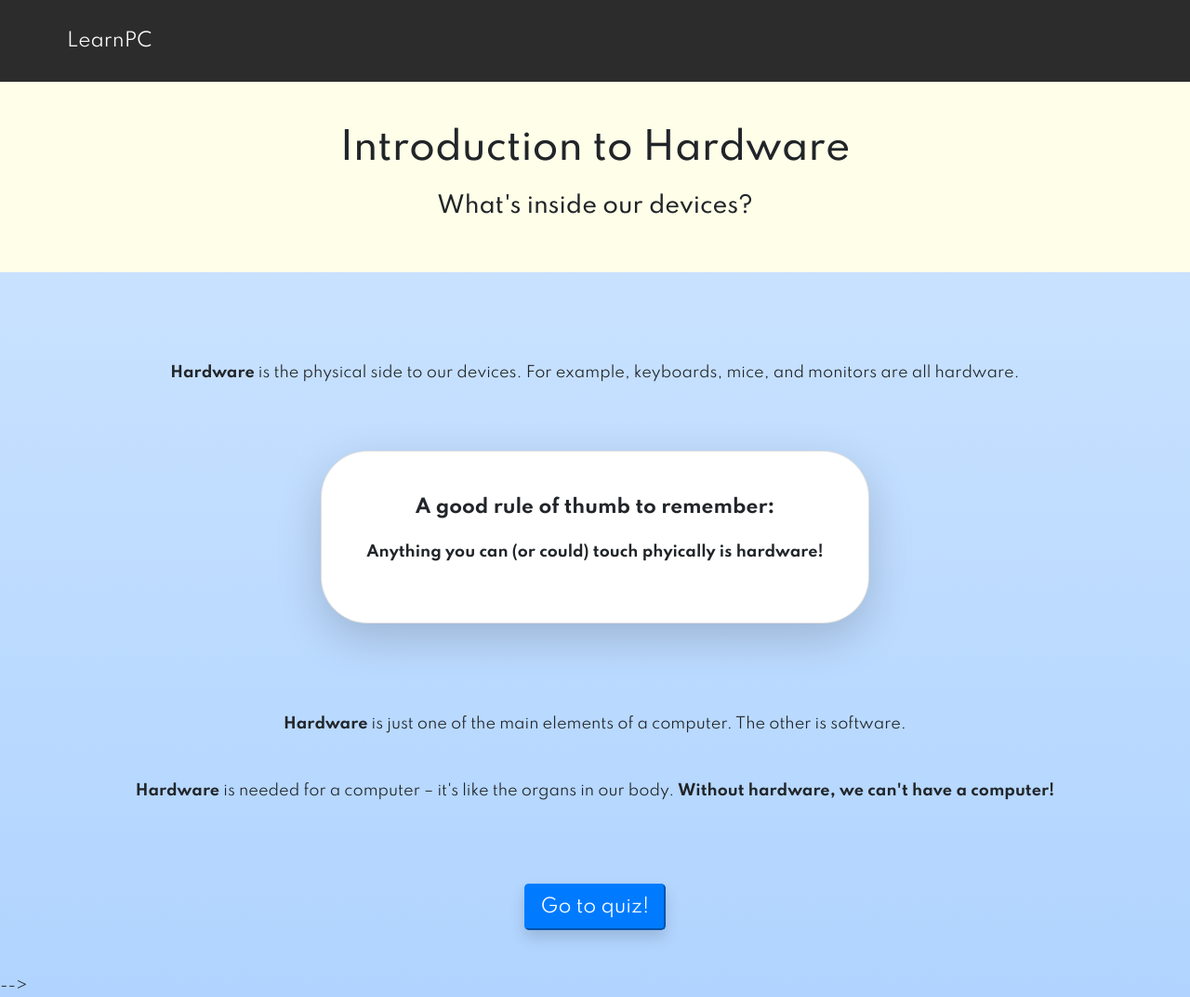
After one commit to krishnarao22/LearnPC, a Flask app: page /hardware_intro in a window 1280 px wide. The commit adds this page. Shown: the whole page at 93% size. Run offline with Flask 2, Linux system fonts and the light colour scheme; data comes from the database, SQL or seed files in the repository; both versions use the stored data as it was after the commit; some libraries are stand-ins or nearby versions.

Commit message:
Done with hardware intro page – move to other pages

```diff
--- a/application.py
+++ b/application.py
@@ -99,3 +99,8 @@ def login():
 def homeLoggedIn():
     updateViews()
     return render_template("homeLoggedIn.html", hardwareTopicsList = hardwareTopicsList, hardwareLinks = hardwareLinks)
+
+@app.route('/hardware_intro', methods=["GET", "POST"])
+def hardwareIntro():
+    updateViews()
+    return render_template("hardware_intro.html")
--- a/static/css/general.css
+++ b/static/css/general.css
@@ -1,4 +1,8 @@
 @import url('https://fonts.googleapis.com/css2?family=Spartan:wght@300;400;500;600;700;800&display=swap');
+
+html{
+    background-image: linear-gradient(#cfe5ff, #b0d4ff)
+}
 
 body{
     font-family: 'Spartan', sans-serif;
@@ -44,3 +48,11 @@ nav{
 .navLink:hover{
     color:#83ffe6;
 }
+
+.topicHeader{
+    background-color:#fffee8;
+}
+
+.card{
+    border-radius: 50px
+}
--- /dev/null
+++ b/templates/hardware_intro.html
@@ -0,0 +1,46 @@
+{% extends "layout.html" %}
+
+{% block title %}
+Introduction: Hardware
+{% endblock %}
+
+{% block main %}
+
+<div class="container-fluid mainBack">
+    <div class="container-fluid topicHeader">
+        <div class="container-fluid d-flex justify-content-center pt-5 pb-2">
+            <h1>Introduction to Hardware</h1>
+        </div>
+        <div class="container-fluid d-flex justify-content-center pt-2 pb-5">
+            <h4>What's inside our devices?</h4>
+        </div>
+    </div>
+    <div class="container-fluid d-flex justify-content-center pt-5 mt-5 pb-5">
+        <p><strong>Hardware</strong> is the physical side to our devices. For example, keyboards, mice, and monitors are all hardware.</p>
+    </div>
+
+    <div class="container-fluid d-flex justify-content-center pt-2 pb-5">
+        <div class="card p-5 shadow-lg">
+            <div class="container-fluid d-flex justify-content-center">
+                <h5><strong>A good rule of thumb to remember:</strong></h5>
+            </div>
+            <div class="container-fluid d-flex justify-content-center">
+                <p class="mt-3"><strong>Anything you can (or could) touch phyically is hardware!</strong></p>
+            </div>
+        </div>
+    </div>
+
+    <div class="container-fluid d-flex justify-content-center pt-5 pb-4">
+        <p><strong>Hardware</strong> is just one of the main elements of a computer. The other is software.</p>
+    </div>
+
+    <div class="container-fluid d-flex justify-content-center mt-2 pb-4">
+        <p><strong>Hardware</strong> is needed for a computer – it's like the organs in our body. <strong>Without hardware, we can't have a computer!</strong></p>
+    </div>
+
+    <div class="container-fluid d-flex justify-content-center mt-5 pb-5">
+        <a href="#"><button class="btn-lg shadow btn-primary">Go to quiz!</button></a>
+    </div>
+    -->
+
+{% endblock %}
--- a/templates/home.html
+++ b/templates/home.html
@@ -10,7 +10,7 @@
 
 {% block main %}
 
-<div class="container-fluid">
+<div class="container-fluid mainBack">
 
     <div class="container-fluid row white">
 
```
Also changed, not shown: learnPC.db.
